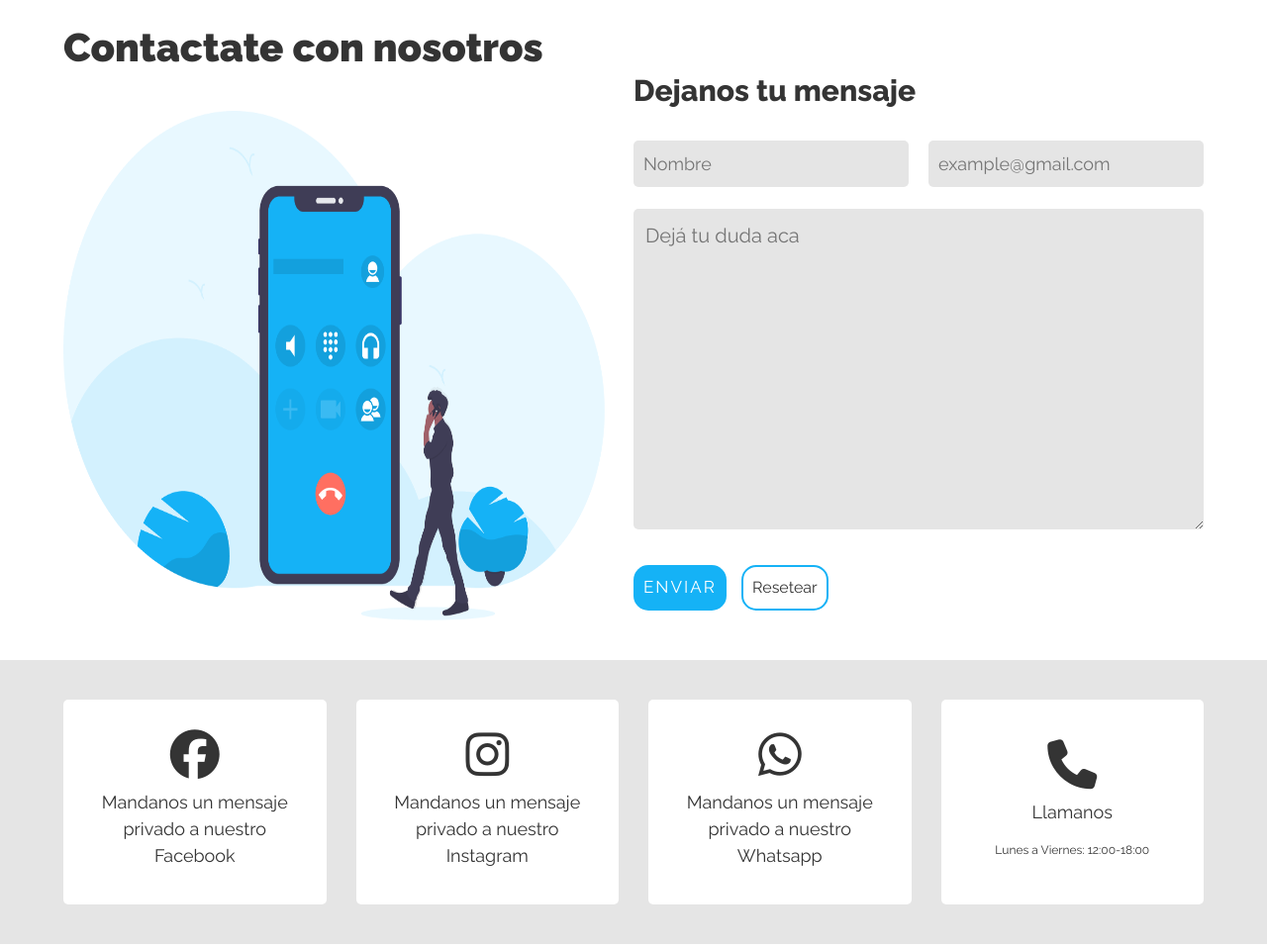
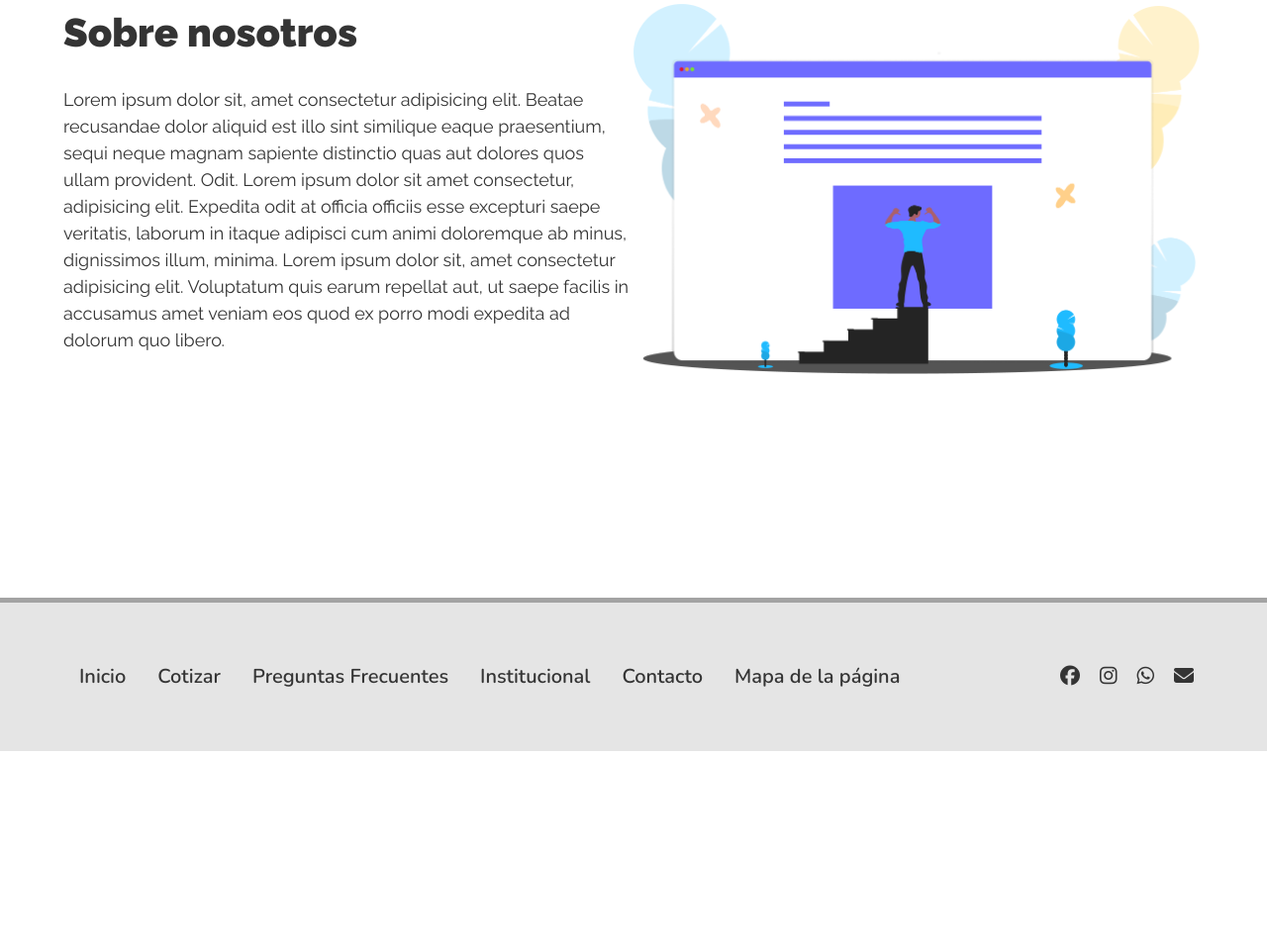
Before and after one commit to pilarelisii/TePuedoAsegurar, a plain HTML site: page Pagina/Institucional/institucional.html in a window 1280 px wide. Shown: the part 120-1077 px from the top of the page at 99% size. After the commit the page ends 879 px from the top, so only its background shows below. Drawn offline with nearby package versions, Linux system fonts and the light colour scheme.

Commit message:
Links contacto, institucional

```diff
--- a/Pagina/Contacto/contacto.html
+++ b/Pagina/Institucional/institucional.html
@@ -2,9 +2,9 @@
 <html lang="es">
 <head>
     <meta charset="UTF-8">
-    <meta name="keywords" content="contacto, contactarse, Cotizar, poliza, seguro, auto, moto, vida, hogar, casa, coche, art, trabajadores, moto, negocio, tienda, cotizador, asesoramiento, ser asesorado, asesorar, seguros, preguntas frecuentes, faq">
+    <meta name="keywords" content="Sobre nosotros, institucional, Cotizar, poliza, seguro, auto, moto, vida, hogar, casa, coche, art, trabajadores, moto, negocio, tienda, cotizador, asesoramiento, ser asesorado, asesorar, seguros, preguntas frecuentes, faq">
     <meta name="viewport" content="width=device-width, initial-scale=1.0">
-    <meta name="description" content="Contactate y sacate todas tus dudas. Asesorate y cotizá la póliza de seguro de lo que necesites.">
+    <meta name="description" content="Informate sobre nuestra empresa. Asesorate y cotizá la póliza de seguro de lo que necesites.">
     <script src="https://unpkg.com/aos@next/dist/aos.js"></script>
     <link rel="stylesheet" href="https://unpkg.com/aos@next/dist/aos.css" />
     <link href="https://cdn.jsdelivr.net/npm/bootstrap@5.0.1/dist/css/bootstrap.min.css" rel="stylesheet" integrity="sha384-+0n0xVW2eSR5OomGNYDnhzAbDsOXxcvSN1TPprVMTNDbiYZCxYbOOl7+AMvyTG2x" crossorigin="anonymous">
@@ -12,7 +12,7 @@
     <link href="https://fonts.googleapis.com/css2?family=Nunito:wght@600&family=Quicksand&family=Raleway:wght@300;400;500;800;900&display=swap" rel="stylesheet">
     <link rel="stylesheet" href="https://pilarelisii.github.io/TePuedoAsegurar/css/style.css">
 
-    <title>Cotizador</title>
+    <title>Sobre nosotros</title>
 </head>
 <body>
     <script>
@@ -59,78 +59,20 @@
         </nav>
     </div>
 </header>
-
-    <!--FORMULALRIO DE CONTACTO-->
-<section class="contacto">
-        <div class="contacto__contenedor">
-
-            <section class="caja-principal">
-        <div class="imagen-titulo">
-                <h1>Contactate con nosotros</h1>
-                <img src="https://pilarelisii.github.io/TePuedoAsegurar/imagenes/contactus.png" alt="">
+    <section class="institucional">
+        <div class="allInstitucional">
+        <div class="contInfo">
+        <h1>Sobre nosotros</h1>
+            <p>
+                Lorem ipsum dolor sit, amet consectetur adipisicing elit. Beatae recusandae dolor aliquid est illo sint similique eaque praesentium, sequi neque magnam sapiente distinctio quas aut dolores quos ullam provident. Odit. Lorem ipsum dolor sit amet consectetur, adipisicing elit. Expedita odit at officia officiis esse excepturi saepe veritatis, laborum in itaque adipisci cum animi doloremque ab minus, dignissimos illum, minima. Lorem ipsum dolor sit, amet consectetur adipisicing elit. Voluptatum quis earum repellat aut, ut saepe facilis in accusamus amet veniam eos quod ex porro modi expedita ad dolorum quo libero.
+            </p>
         </div>
 
-        <div class="contacto__formulario">
-            <p>Dejanos tu mensaje</p>
-            <form action="" method="" class="formContacto">
-
-                <div class="datosP">
-                <input type="text" name="nombre" id="nombre" placeholder="Nombre">
-                <input type="text" name="gmail" id="gmail" placeholder="example@gmail.com">
-                </div>
-                <textarea name="mensaje" id="mensaje" cols="30" rows="10" placeholder="Dejá tu duda aca"></textarea>
-                <div class="enviar-contacto">
-                <input type="submit" value="ENVIAR" class="enviar">
-                <input type="reset" value="Resetear" class="reset">
-                </div>
-            </form>
+        <img src="https://pilarelisii.github.io/TePuedoAsegurar/imagenes/aboutme.png" alt="Todo sobre nosotros">
         </div>
     </section>
 
-            <section class="manerasContacto">
-                <div class="manerasContacto__contenedor">
-
-            <div class="extra-contacto">
-            <a href="#">
-                <i class="fab fa-facebook"></i>
-                <p>Mandanos un mensaje privado a nuestro Facebook</p>
-            </a>
-            </div>
-            <div class="extra-contacto">
-            <a href="#">
-                <i class="fab fa-instagram"></i>
-                <p>Mandanos un mensaje privado a nuestro Instagram</p>
-            </a>
-            </div>
-            <div class="extra-contacto">
-            <a href="#">
-                <i class="fab fa-whatsapp"></i>
-                <p>Mandanos un mensaje privado a nuestro Whatsapp</p>
-            </a>
-            </div>
-            <div class="extra-contacto">
-            <a href="#">
-                <i class="fas fa-phone"></i>
-                <p>Llamanos</p>
-                <p class="horarios">
-                Lunes a Viernes: 12:00-18:00 <br>
-                </p>
-            </a>
-            </div>
-
-                </div>
-            </section>
-        </div>
-</section>
-<section class="accesoCotizar">
-    <div class="acceso__titulos">
-    <h1>Si ya no tenés ninguna duda, podés ir a <a href="https://pilarelisii.github.io/TePuedoAsegurar/Pagina/Seguro/index.html#cotizar">cotizar tu póliza</a></h1>
-    </div>
-
-    <img src="https://pilarelisii.github.io/TePuedoAsegurar/imagenes/rellenar-formulario.png" alt="Ir a cotizar la póliza de seguro">
-
-</section>
-
+    <!--PIE DE PAGINA-->
 <footer>
     <div  class="piePag">
             <ul>
```
Also changed, not shown: Pagina/Insititucional/institucional.html (+1 -1 lines), Pagina/MapaWeb/mapaWeb.html (+1 -1 lines), Pagina/Preguntas Frecuentes/FAQ.html (+1 -1 lines), Pagina/Seguro/art.html (+1 -1 lines), Pagina/Seguro/hogar.html (+1 -1 lines), Pagina/Seguro/index.html (+1 -1 lines), Pagina/Seguro/medico.html (+1 -1 lines), Pagina/Seguro/moto.html (+1 -1 lines), Pagina/Seguro/negocio.html (+1 -1 lines). Lines whose indentation alone changed are shown as unchanged.
